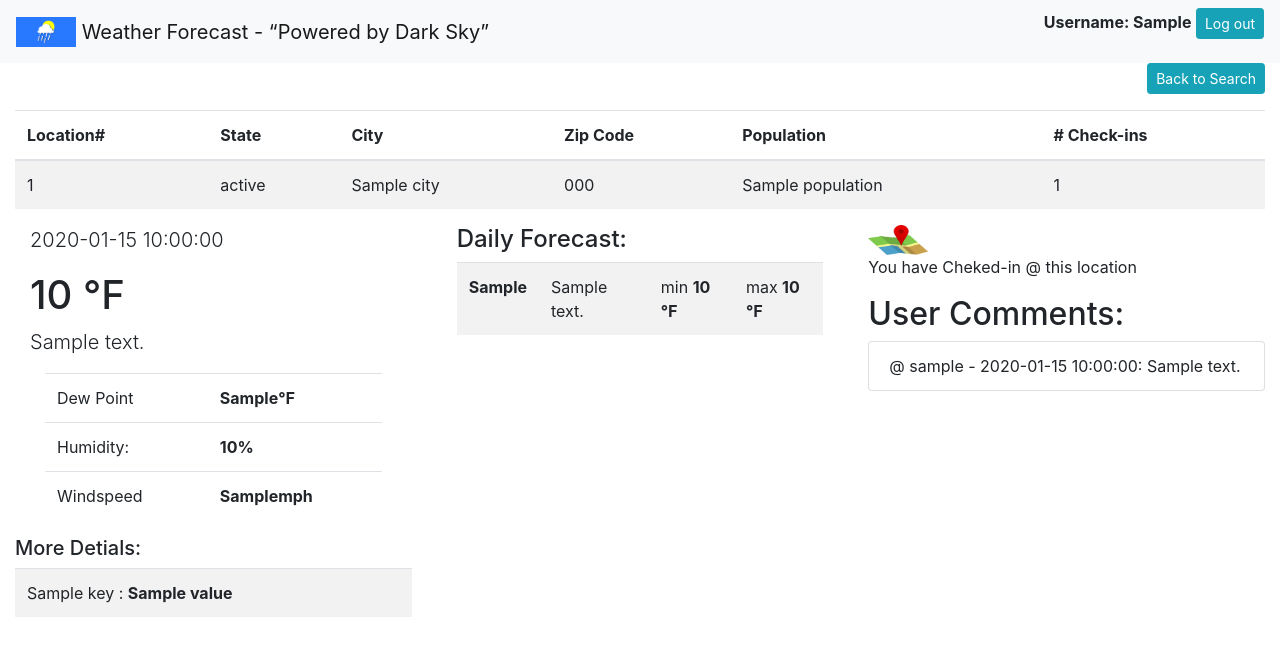
After one commit to callsatya801/project1, a Flask app: template templates/location_3c.html in a window 1280 px wide. The commit adds this page. Shown: the top 656 px of the page. Run offline with Flask 2, Linux system fonts and the light colour scheme; the template is opened without the code that fills it: most values are stand-ins (such as "Sample title", 1, 10 or a date in 2020); some libraries are stand-ins or nearby versions.

Commit message:
beautify

```diff
--- a/application.py
+++ b/application.py
@@ -53,7 +53,21 @@ def existing_user(pUsername,pPassword):
     else:
         return True
 
-def checkin_user(pUsername,pComment,pLocationId):
+def checkin_user(pUsername,pLocationId):
+    print(f"Inside checkin_user method :{pUsername}")
+    #Extract UserID from User Table
+    l_uid = db.execute("SELECT user_id, username FROM users WHERE username = :uname", {"uname": pUsername}).fetchall()
+    #l_uid = 4
+    #print(f" User ID: {l_uid.user_id}, UserName: {l_uid.username}")
+    print(f" User ID: {l_uid[0][0]} UserName:{l_uid[0][1]}")
+    # check if l_uid is Not None
+    if l_uid is not None:
+        db.execute("INSERT INTO location_checkin (user_id, location_id, checkin_time) VALUES (:user_id, :location_id, current_timestamp)",
+            {"user_id": int(l_uid[0][0]), "location_id": pLocationId})
+        db.commit()
+
+
+def submit_user_comment(pUsername,pComment,pLocationId):
     print(f"Inside checkin_user method :{pUsername}")
     #Extract UserID from User Table
     l_uid = db.execute("SELECT user_id, username FROM users WHERE username = :uname", {"uname": pUsername}).fetchall()
@@ -160,10 +174,18 @@ def location(location_id):
            return redirect(url_for('login'))
 
     if request.method == 'POST':
-        comment=request.form.get("comment")
-        print(f"Comment Txt: {comment}, by user: {session.get('loginUser',None)}" )
-        checkin_user(session.get('loginUser',None),comment,location_id)
-        print('User Checked-in Successfully !')
+        chk_in_OR_cmt = request.form.get("checkin")
+        print(f"Button Pressed is  Txt: {chk_in_OR_cmt}" )
+
+        if chk_in_OR_cmt == "checkin":
+            checkin_user(session.get('loginUser',None),location_id)
+            print('User Checked-in Successfully !')
+
+        if chk_in_OR_cmt == "comments":
+            comment=request.form.get("comment")
+            print(f"Comment Txt: {comment}, by user: {session.get('loginUser',None)}" )
+            #checkin_user(session.get('loginUser',None),comment,location_id)
+            print('User Checked-in Successfully !')
 
     """Lists details about a single location."""
     # Make sure location exists.
@@ -177,13 +199,19 @@ def location(location_id):
     current = query["currently"]
     timezoneStr = query["timezone"]
     tz = timezone(timezoneStr)
-    sDt = datetime.datetime.fromtimestamp(int(query["currently"]["time"]),tz=tz).strftime('%Y-%m-%d %H:%M:%S')
+    #sDt = datetime.datetime.fromtimestamp(int(query["currently"]["time"]),tz=tz).strftime('%Y-%m-%d %H:%M:%S')
+    sDt = datetime.datetime.fromtimestamp(int(query["currently"]["time"]),tz=tz).strftime('%a (%d.%b.%Y) %I:%M %p')
+    dailyData = query["daily"]["data"]
+    print(f"date time converted {sDt} Timezone: {timezone}" )
 
-    print(f"date time converted {sDt} Timezone: {timezone}")
-
+    #Added Day of the Week to show Daily Low/High Temp against WeekDay
+    for i in range (len(dailyData)):
+        dt = datetime.datetime.fromtimestamp(int(dailyData[i]["time"]),tz=tz)
+        weekDay =dt.strftime('%a %d.%b')
+        dailyData[i]["weekDay"]=weekDay
 
     # Get the check-in comments on this Location
-    c_comments = db.execute("SELECT lc.comments, lc.checkin_time, u.username from location_checkin lc, users u where u.user_id = lc.user_id and  lc.location_id = :loc_id"
+    c_comments = db.execute("SELECT lc.comments, lc.checkin_time, u.username from location_checkin lc, users u where u.user_id = lc.user_id and  lc.location_id = :loc_id order by lc.checkin_time desc"
     ,{"loc_id": location_id}).fetchall()
     print(f"comments:{c_comments}")
 
@@ -192,7 +220,7 @@ def location(location_id):
     ,{"pUsername": session.get('loginUser',None), "loc_id": location_id}).rowcount
 
     print(f"curr_checkin:{curr_checkin}")
-    return render_template("location.html", location=loc, weather=current, c_comments=c_comments, is_current_checkin=curr_checkin, log_user=session.get('loginUser',None), qTime=sDt )
+    return render_template("location_3c.html", location=loc, weather=current, c_comments=c_comments, is_current_checkin=curr_checkin, log_user=session.get('loginUser',None), qTime=sDt, dailyData=dailyData )
 
 #API Access: If users make a GET request to your website’s /api/<zip> route,
 # where <zip> is a ZIP code, your website should return a JSON response containing (at a minimum)
--- a/templates/layout.html
+++ b/templates/layout.html
@@ -10,13 +10,18 @@
         <!--link rel="stylesheet" href="{{ url_for('static', filename='styles.css') }}" -->
     </head>
     <body>
-        <div class="jumbotron">
-            <h2 class="display-4">Project 1: Rainy Day</h2>
-            {% if log_user is not none %}
-            <p class="text-right"> <b>{{log_user}}</b> <a href="{{ url_for('logout') }}" class="btn btn-info btn-lg" role="button">   Log out    </a></p>
+
+             <!-- Image and text -->
+<nav class="navbar navbar-light bg-light">
+  <a class="navbar-brand display-5"  href="#">
+    <img src="{{ url_for('static', filename='images/clouds.png') }}" width="60" height="30" class="d-inline-block align-top" alt="">
+    Weather Forecast - “Powered by Dark Sky”
+  </a>
+   {% if log_user is not none %}
+            <p class="text-right"> <b>Username: {{log_user}}</b> <a href="{{ url_for('logout') }}" class="btn btn-info btn-sm" role="button">   Log out    </a></p>
             {% endif %}
-        </div>
-        <div class="container">
+</nav>
+        <div class="container-fluid">
             {% block body %}
             {% endblock %}
         </div>
--- /dev/null
+++ b/templates/location_3c.html
@@ -0,0 +1,121 @@
+{% extends "layout.html" %} {% block title %} Location : {{ location.city }} {% endblock %} {% block body %}
+<p class="text-right"> <a href="{{ url_for('search') }}" class="btn btn-info btn-sm" role="button">Back to Search </a></p>
+<table class="table table-striped">
+    <thead>
+        <th scope="col">Location#</th>
+        <th scope="col">State</th>
+        <th scope="col">City</th>
+        <th scope="col">Zip Code</th>
+        <th scope="col">Population</th>
+        <th scope="col"># Check-ins</th>
+    </thead>
+    <tbody>
+        <tr>
+            <td>{{ location.location_id }}</td>
+            <td>{{ location.state }}</td>
+            <td>{{ location.city }}</td>
+            <td>{{ location.zipcode }}</td>
+            <td>{{ location.population }}</td>
+            <td>{{ location.count_checkin }}</td>
+        </tr>
+    </tbody>
+</table>
+<div class="row">
+    <div class="col">
+        <div class="sidebar">
+            <div class="container">
+                <div class="sidebar-about">
+                    <p class="lead">{{qTime}}</p>
+                    <h1>
+                        {{weather.temperature}} &#x2109;
+                    </h1>
+                    <p class="lead">{{weather.summary}}</p>
+                </div>
+
+                <nav class="sidebar-nav">
+                    <div class="col">
+                        <table class="table">
+                            <tbody>
+                                <tr>
+                                    <td>Dew Point</td>
+                                    <td><b>{{weather.dewPoint}}&#x2109;</b></td>
+                                </tr>
+                                <tr>
+                                    <td>Humidity:</td>
+                                    <td><b>{{ (weather.humidity * 100) | round|int }}%</b></td>
+                                </tr>
+                                <tr>
+                                    <td>Windspeed </td>
+                                    <td><b>{{ weather.windSpeed  }}mph</b></td>
+                                </tr>
+                            </tbody>
+                        </table>
+                </nav>
+                </div>
+                <h5>More Detials: </h5>
+                <table class="table table-striped">
+                    <tbody>
+                        {% for key, value in weather.items() %}
+                        <tr>
+                            <td>{{key|capitalize}} : <b>{{value}}</b></td>
+                        </tr>
+                        {% endfor %}
+                    </tbody>
+                </table>
+
+            </div>
+        </div>
+
+        <div class="col">
+            <div class="container">
+                <h4>Daily Forecast: </h4>
+                <table class="table table-striped">
+                    <tbody>
+                      {% for daily in dailyData %}
+                        <tr>
+                            <td><b>{{daily.weekDay}}</b></td>
+                            <td> {{daily.summary}}</td>
+                            <td>min <b>{{daily.temperatureLow| round|int}} &#x2109;</b></td>
+                            <td>max <b>{{daily.temperatureHigh| round|int}} &#x2109;</b></td>
+                        </tr>
+                      {% endfor %}
+                    </tbody>
+                </table>
+            </div>
+        </div>
+
+        <div class="col">
+            {%if is_current_checkin == 0 %}
+            <div>
+                <form class="form-group" action="{{ url_for('location', location_id=location.location_id) }}" method="post">
+                    <div class="form-group">
+                       <label for="checkin"><b>Check-in</b></label>
+                       <input type="image" src="{{ url_for('static', filename='images/check_in.png') }}" width="60" height="30"alt="Submit" name="checkin" value="checkin">
+                        <hr></hr>
+                        <label for="comment"><b>Comment:</b></label>
+                        <textarea class="form-control" rows="5" id="comment" name="comment" placeholder="Please provide your comments"></textarea>
+                    </div>
+                    <button class="btn btn-sm btn-primary btn-block" type="submit" name="checkin" value="comments">Save Comments</button>
+                </form>
+            </div>
+            {% else %}
+               <div class="thumbnail">
+                <img src="{{ url_for('static', filename='images/check_in.png') }}" alt="Checked-in"  width="60" height="30">
+                <div class="caption">
+                  <p>You have Cheked-in @ this location</p>
+                </div>
+            </div>
+            {% endif %}
+
+            <h2>User Comments:</h2>
+            <ul class="list-group">
+                {% for cmts in c_comments %}
+
+                <li class="list-group-item d-flex justify-content-between align-items-center">
+                    @ {{ cmts.username }} - {{cmts.checkin_time}}: {{cmts.comments}}
+                </li>
+                {% endfor %}
+            </ul>
+        </div>
+    </div>
+    {% endblock %}
```
Also changed, not shown: templates/login.html (+10 -16 lines), templates/register.html (+16 -26 lines), templates/search.html (+6 -6 lines), 2 other files.
